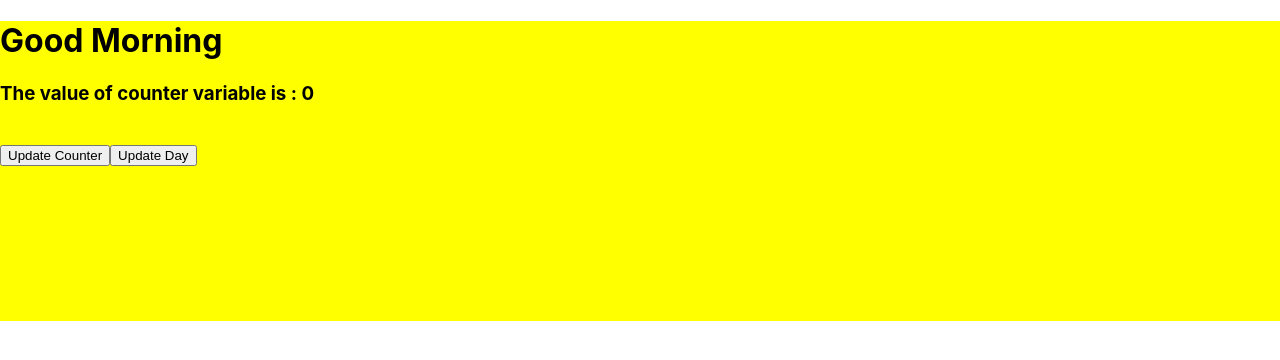
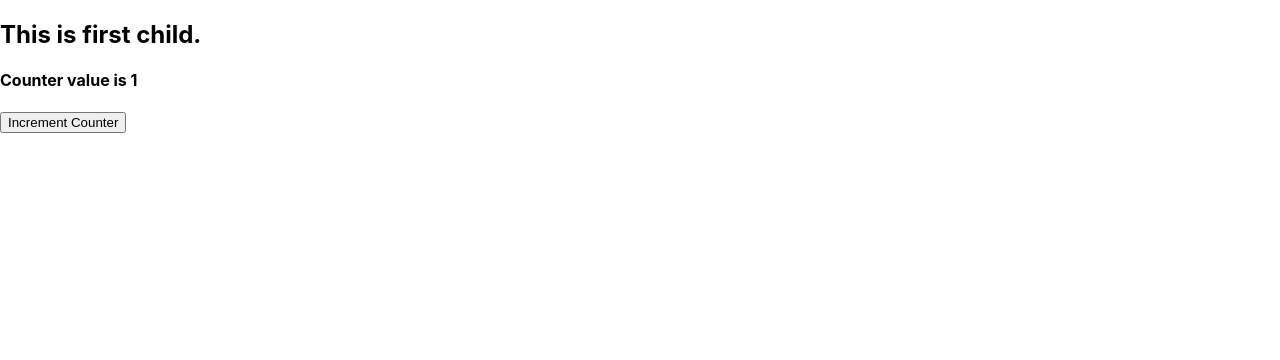
Before and after one commit to kamranajabbar/react_class, a React (Create React App) app: page / in a window 1280 px wide. Shown: the top 360 px of the page. Built offline with nearby package versions, Linux system fonts and the light colour scheme.

Commit message:
Context API hook based code added in this push

```diff
--- a/src/App.js
+++ b/src/App.js
@@ -1,37 +1,19 @@
 import React, {useState} from 'react';
-import {Message} from './Message';
+import Parent from './Parent';
 import './App.css';
+import counterContext from './CounterContext';
 
 // Stateless Components
 function App() {
-  let [count, setCount] = useState(0);
-  let [isMorning, setMorning] = useState(true);
+  let countState = useState(1);  //[count, setCount]
 
   return (
-    /* <div className={`box dayLight`}>
-       <div className="box dayLight">
-       <div className={`box ${isMorning ? 'dayLight' : ''}`}> */
-
-    <div className={`box ${isMorning ? 'dayLight' : ''}`}>
-      <h1>Good {isMorning ? 'Morning' : 'Night'}</h1>
-
-      <Message counter={count} />
-
-      <br />
-
-      <button onClick = {
-          // () => setCount(count + 1) //Note: Same as below
-          () => setCount(++count)
-        }>
-        Update Counter
-      </button>
-
-      <button onClick = {
-          () => setMorning(!isMorning)
-        }>
-        Update Day
-      </button>
-    </div>
+    // Context API used here
+    <counterContext.Provider value={countState}>
+      <div>
+        <Parent />
+      </div>
+    </counterContext.Provider>
   );
 }
 
--- /dev/null
+++ b/src/Child.js
@@ -0,0 +1,25 @@
+import React, { useContext } from 'react';
+import counterContext from './CounterContext';
+
+const Child = () => {
+    let counterValue = useContext(counterContext)
+    console.log(counterValue)
+
+    return (
+        <div>
+            <h2>This is first child.</h2>
+            <h4>Counter value is {counterValue[0]}</h4>
+
+            <button onClick = {
+                () =>
+                {
+                    counterValue[1](++counterValue[0])
+                }
+            }>
+                Increment Counter
+            </button>
+        </div>
+    )
+}
+
+export default Child;
--- /dev/null
+++ b/src/CounterContext.js
@@ -0,0 +1,5 @@
+import React, {createContext} from 'react';
+
+const counterContext = createContext(0);
+
+export default counterContext;
--- /dev/null
+++ b/src/Parent.js
@@ -0,0 +1,10 @@
+import React from 'react';
+import Child from './Child';
+
+const Parent = () => {
+    return (
+        <Child />
+    )
+}
+
+export default Parent;
```
Also changed, not shown: 1 other file (tests, documents, lock files or other folders).
